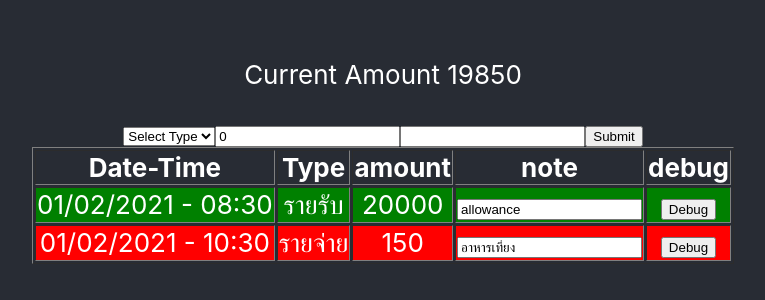
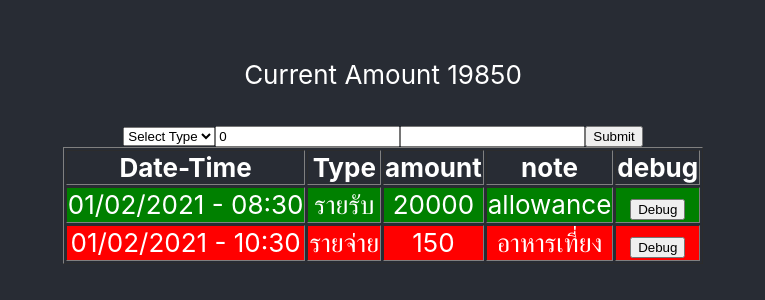
Before and after one commit to WasinTh/tutorial-react, a React (Create React App) app: page / in a window 1280 px wide. Shown: the part 252-552 px from the top of the page, without its empty margins (257-1022 px from the left). Built offline with nearby package versions, Linux system fonts and the light colour scheme.

Commit message:
Update TransactionCreate Component codes

```diff
--- a/src/App.js
+++ b/src/App.js
@@ -29,21 +29,12 @@ function App() {
     ])
   }
 
-  const handleNoteChanged = (id, note) => {
-    setTransactionData(
-      transactionData.map(transaction => {
-        transaction.note = transaction.id === id ? note : transaction.note;
-        return transaction
-      })
-    )
-  }
-
   return (
     <div className="App">
       <header className="App-header">
         <p>Current Amount {amount} </p>
         <TransactionCreate onCreated={data => addTransaction(data)}/>
-        <TransactionList data={transactionData} onNoteChanged={handleNoteChanged}/>
+        <TransactionList data={transactionData}/>
       </header>
     </div>
   );
--- a/src/components/TransactionCreate.js
+++ b/src/components/TransactionCreate.js
@@ -1,7 +1,8 @@
 import { useState } from 'react';
 
 export default function TransactionCreate(props) {
-  const [state, setState] = useState({ type: null, amount: 0, note: '' });
+  const DEFAULT_STATE = { type: null, amount: 0, note: '' };
+  const [state, setState] = useState(DEFAULT_STATE);
 
   const onFormChanged = evt => {
     setState({
@@ -19,6 +20,7 @@ export default function TransactionCreate(props) {
       note: state.note,
       customer: props.customerId
     })
+    setState(DEFAULT_STATE);
   }
 
   return (
--- a/src/components/TransactionList.js
+++ b/src/components/TransactionList.js
@@ -7,13 +7,7 @@ export default function TransactionList(props) {
           <td>{transaction.created}</td>
           <td>{transaction.type}</td>
           <td>{transaction.amount}</td>
-          <td>
-            <input value={transaction.note}
-              onChange={(evt) => {
-                props.onNoteChanged(transaction.id, evt.target.value)
-              }}
-            />
-          </td>
+          <td>{transaction.note}</td>
           <td><button onClick={() => alert(JSON.stringify(props))}>Debug</button></td>
         </tr>
       ))
```
